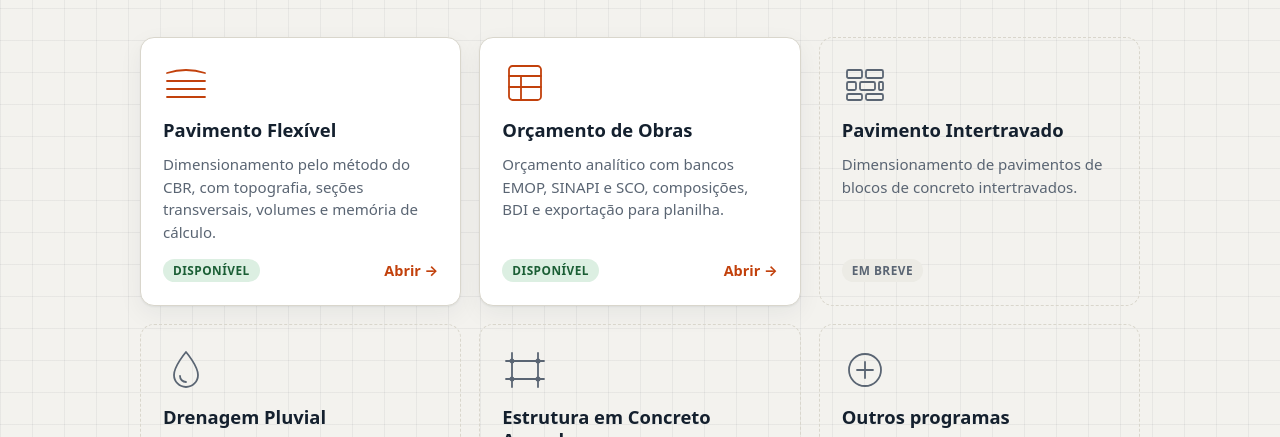
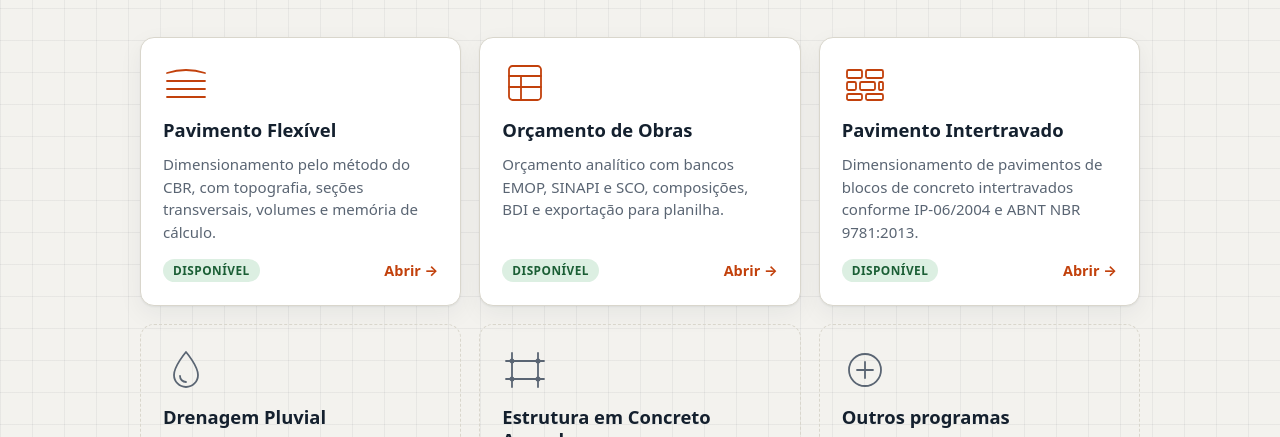
Before and after one commit to igororcobras-hash/totalcivil-site, a plain HTML site: page index.html in a window 1280 px wide. Shown: the part 312-749 px from the top of the page. Drawn offline with Linux system fonts and the light colour scheme.

Commit message:
Change status and description for Pavimento Intertravado
Updated the status of 'Pavimento Intertravado' to active and modified the description to include compliance with specific standards.

```diff
--- a/index.html
+++ b/index.html
@@ -122,16 +122,16 @@ footer{border-top:1px solid var(--line); padding-block:22px; font-size:.85rem; c
         </a>
       </li>
 
-      <!-- EM BREVE: Pavimento Intertravado (intertravado.totalcivil.com.br) -->
+      <!-- ATIVO: Pavimento Intertravado (intertravado.totalcivil.com.br) -->
       <li>
-        <div class="card breve" aria-disabled="true">
+        <a class="card" href="https://intertravado.totalcivil.com.br/">
           <span class="ico" aria-hidden="true">
             <svg viewBox="0 0 46 46"><rect x="5" y="10" width="15" height="8" rx="1.5"/><rect x="24" y="10" width="17" height="8" rx="1.5"/><rect x="5" y="22" width="9" height="8" rx="1.5"/><rect x="18" y="22" width="15" height="8" rx="1.5"/><rect x="37" y="22" width="4" height="8" rx="1"/><rect x="5" y="34" width="15" height="6" rx="1.5"/><rect x="24" y="34" width="17" height="6" rx="1.5"/></svg>
           </span>
           <h2>Pavimento Intertravado</h2>
-          <p>Dimensionamento de pavimentos de blocos de concreto intertravados.</p>
-          <span class="rodape-card"><span class="chip soon">Em breve</span></span>
-        </div>
+          <p>Dimensionamento de pavimentos de blocos de concreto intertravados conforme IP-06/2004 e ABNT NBR 9781:2013.</p>
+          <span class="rodape-card"><span class="chip ok">Disponível</span><span class="abrir">Abrir →</span></span>
+        </a>
       </li>
 
       <!-- EM BREVE: Drenagem Pluvial (drenagempluvial.totalcivil.com.br) -->
```
